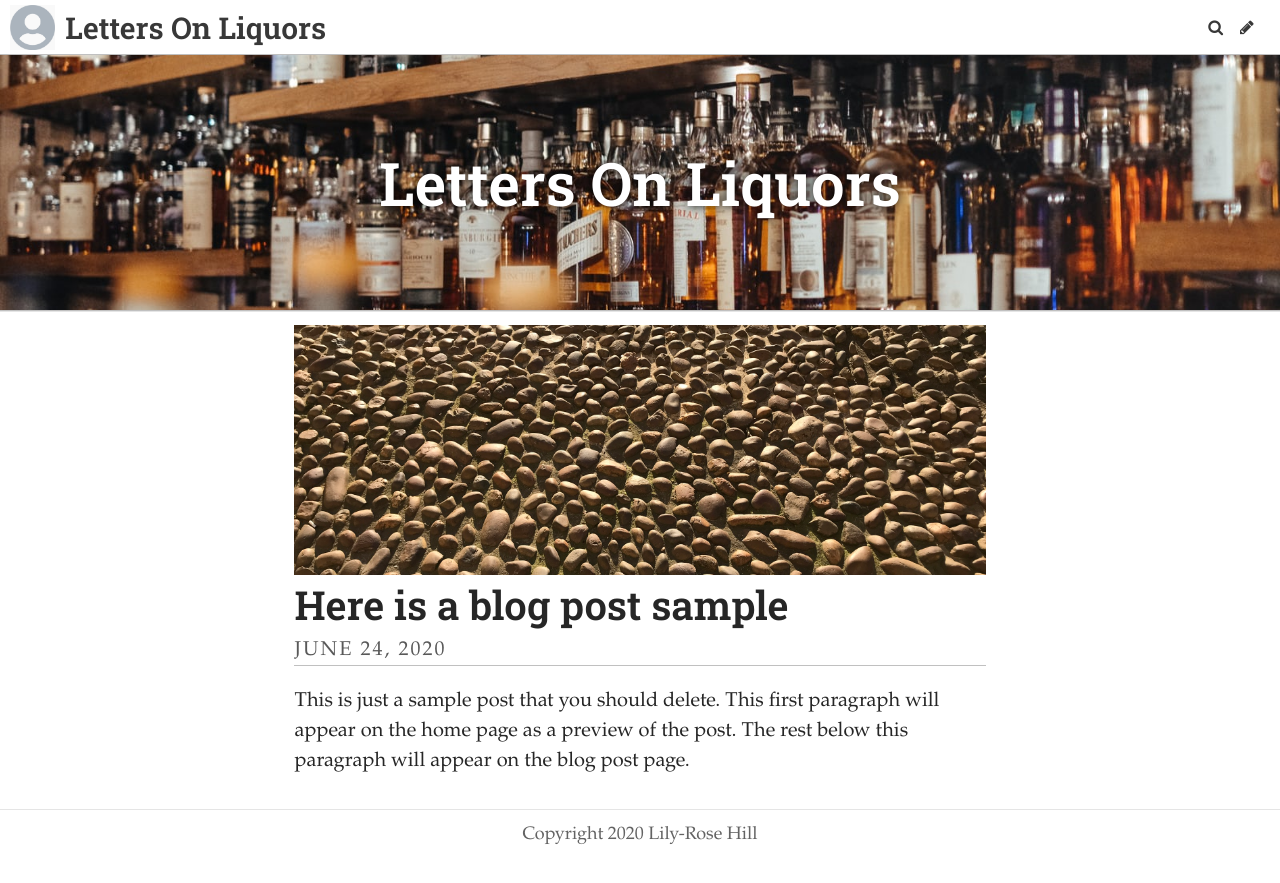
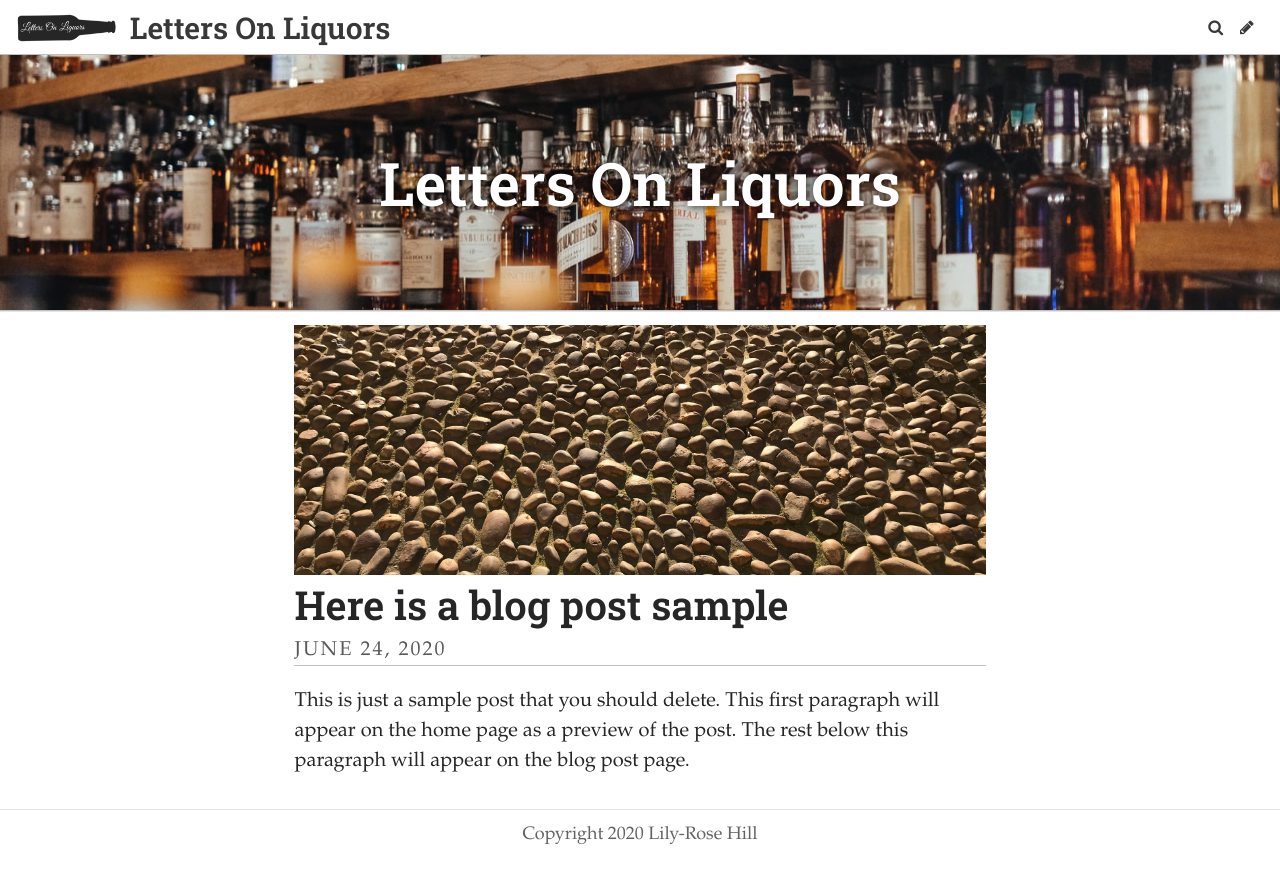
Before and after one commit to LilyRose00/LettersOnLiquors, a Jekyll site: the page built from index.html, in a window 1280 px wide. Shown: the top 883 px of the page. Built offline with Jekyll 4.4.1, drawn with Linux system fonts in a browser that asks for light colours; some web fonts are replaced; the list of posts is cut into pages by our own code.

Commit message:
Update Settings “general”

```diff
--- a/_data/settings.yml
+++ b/_data/settings.yml
@@ -4,8 +4,8 @@ header_text: "Letters On Liquors "
 footer_text: Copyright 2020 Lily-Rose Hill
 header_feature_image: ../uploads/photo-1508253730651-e5ace80a7025.jpeg
 bannerheight: 20vmax
-logo: /uploads/logo.jpg
-favicon: /uploads/favicon.ico
+logo: ../uploads/screenshot-2020-10-02-at-13.55.37.png
+favicon: ../uploads/screenshot-2020-10-02-at-13.55.37.png
 gridlayout: false
 fixednavbar: false
 upzoom: true
```
Also changed, not shown: uploads/screenshot-2020-10-02-at-13.55.37.png (added).
